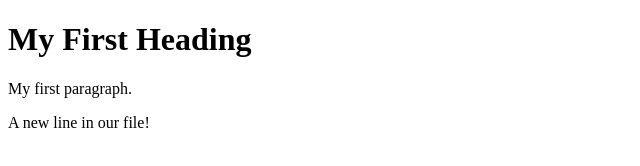
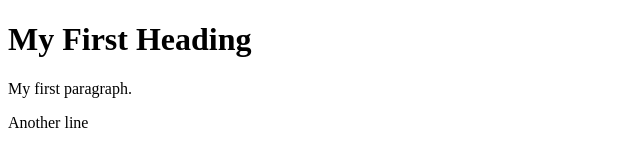
Before and after one commit to zwerth66/Test, a plain HTML site: page index.html in a window 1280 px wide. Shown: the full height of the page, 0-640 px from the left. Drawn offline with Linux system fonts and the light colour scheme.

Commit message:
Added line to file

```diff
--- a/index.html
+++ b/index.html
@@ -5,7 +5,8 @@
 <h1>My First Heading</h1>
 
 <p>My first paragraph.</p>
-<p>A new line in our file!</p>
+
+<p>Another line</p>
 
 </body>
 </html>
```
Also changed, not shown: 1 other file.
